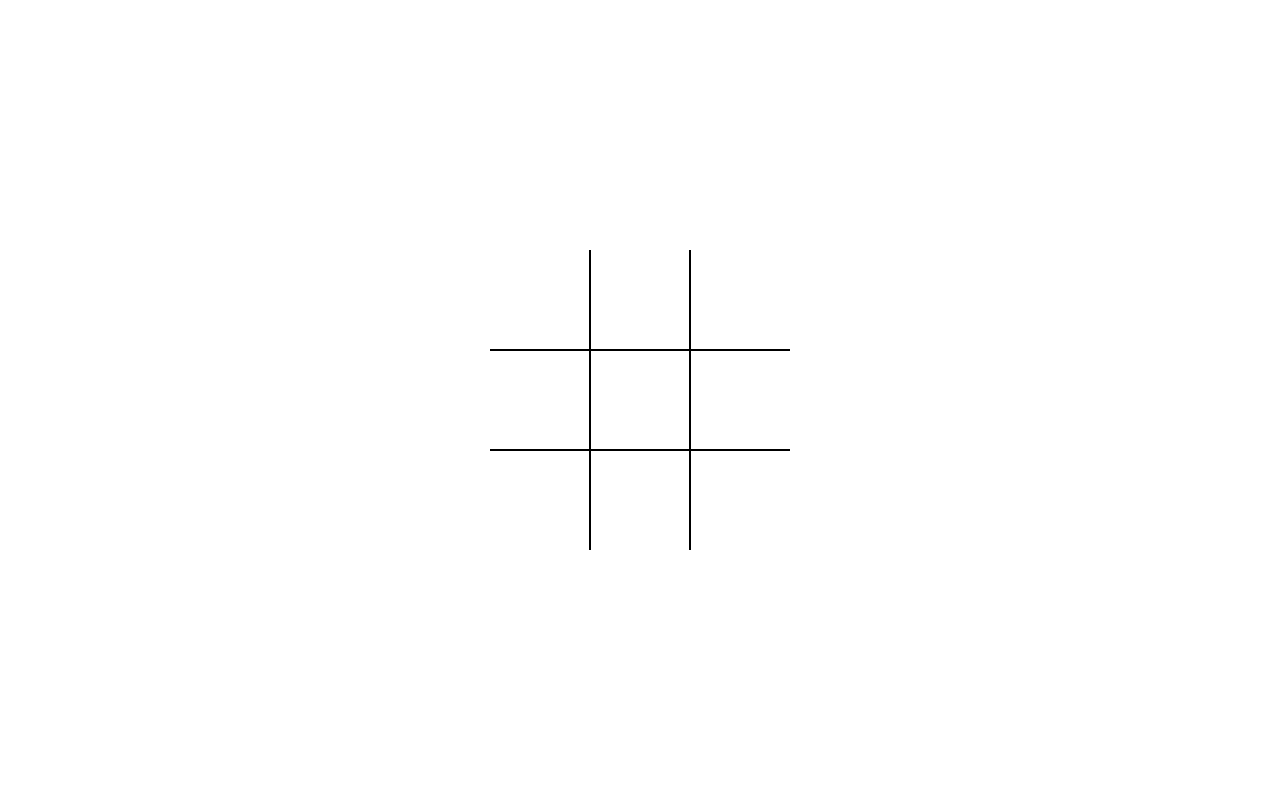
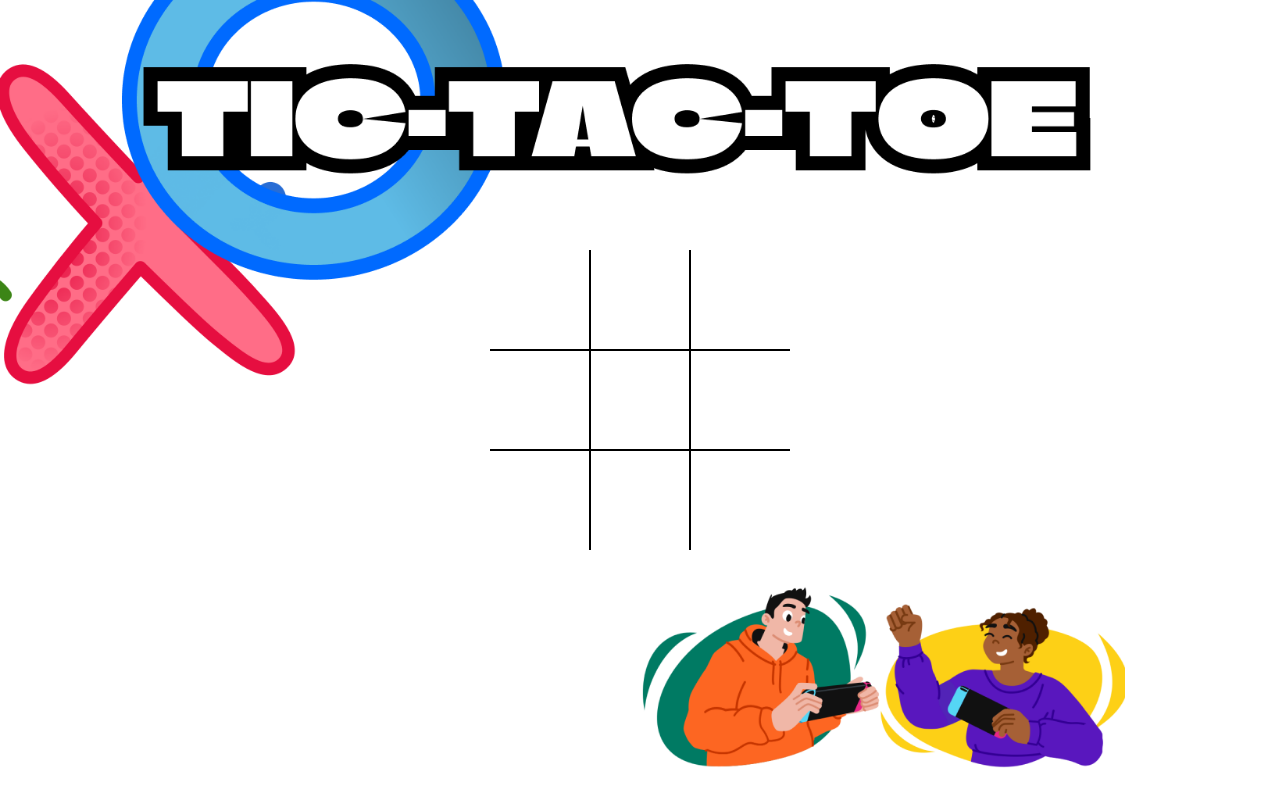
Before and after one commit to Gaurangjodh/Tic-Tac-Toe, a plain HTML site: page index.html in a window 1280 px wide. Drawn offline with Linux system fonts and the light colour scheme.

Commit message:
Add background

```diff
--- a/style.css
+++ b/style.css
@@ -7,6 +7,9 @@
 }
 body{
     margin: 0;
+    background-image: url(Tic-tac-bg2.png);
+    background-size:contain;
+    background-repeat: no-repeat;
 }
 .board{
     width: 100vw;
```
Also changed, not shown: index.html (+1 -0 lines), Tic-tac-bg.png (added), Tic-tac-bg2.png (added).
